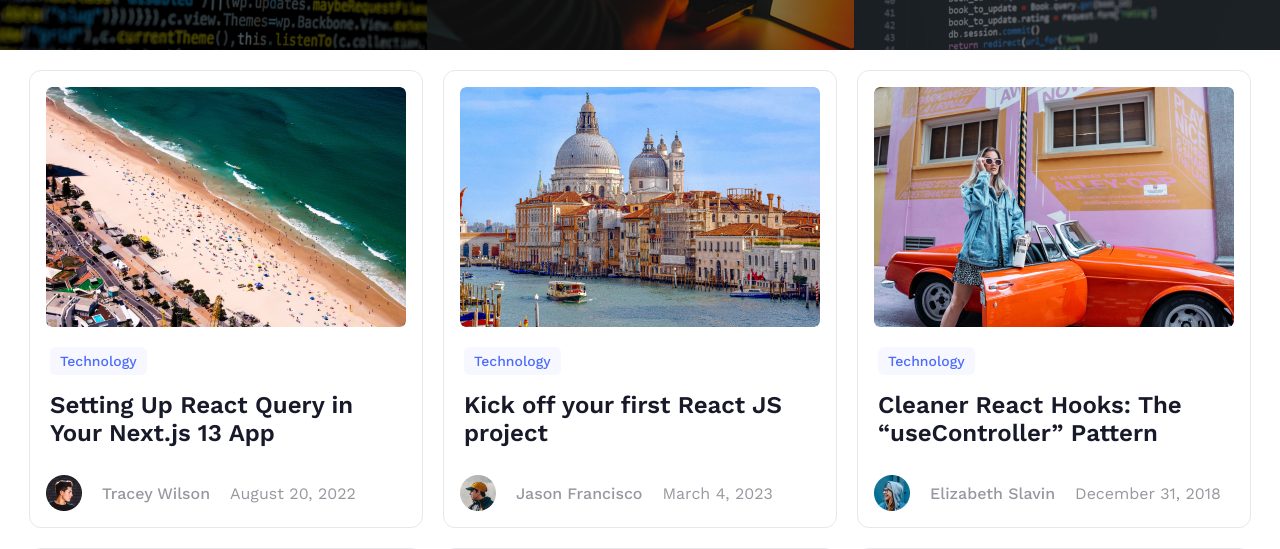
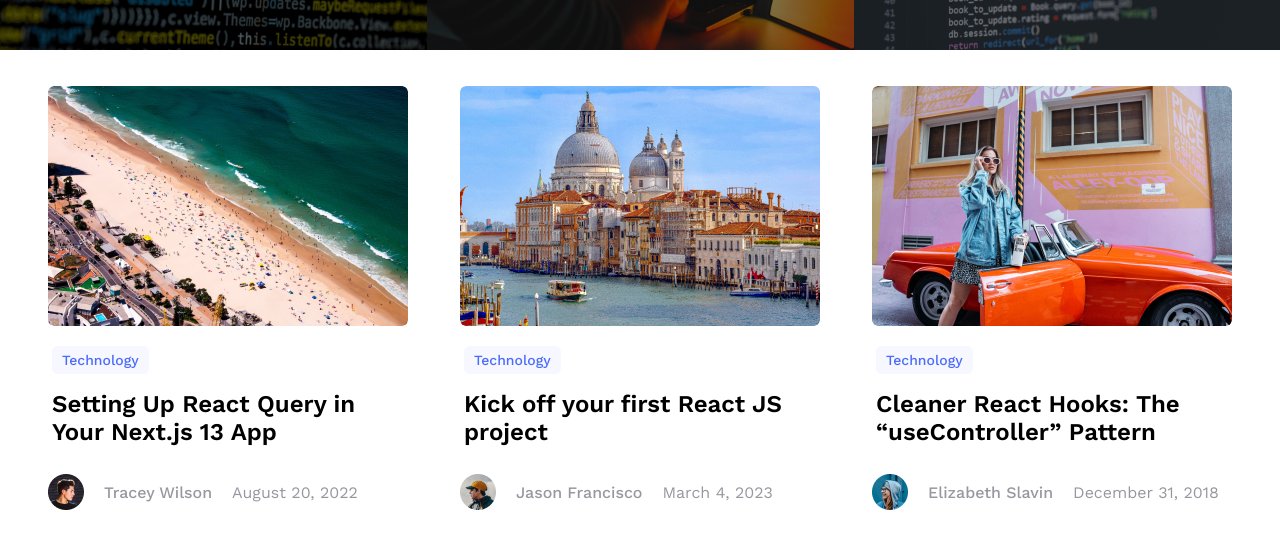
Before and after one commit to itsteatv/Reactjs-Blog-App, a React (Vite) app: page / in a window 1280 px wide. Shown: the part 249-798 px from the top of the page. Built offline with nearby package versions, Linux system fonts and the light colour scheme.

Commit message:
Posts Border Color Changed

```diff
--- a/src/components/SinglePost/SinglePost.module.css
+++ b/src/components/SinglePost/SinglePost.module.css
@@ -9,7 +9,7 @@
 }
 
 .container {
-    border: 1px solid #E8E8EA;
+    border: 1px solid var(--border-txt);
     border-radius: 12px;
     padding: 16px;
 }
@@ -71,7 +71,7 @@
 }
 
 .title {
-    color: #181A2A;
+    color: hsl(var(--txt));
     font-family: 'Work Sans';
     font-style: normal;
     font-weight: 600;
```
